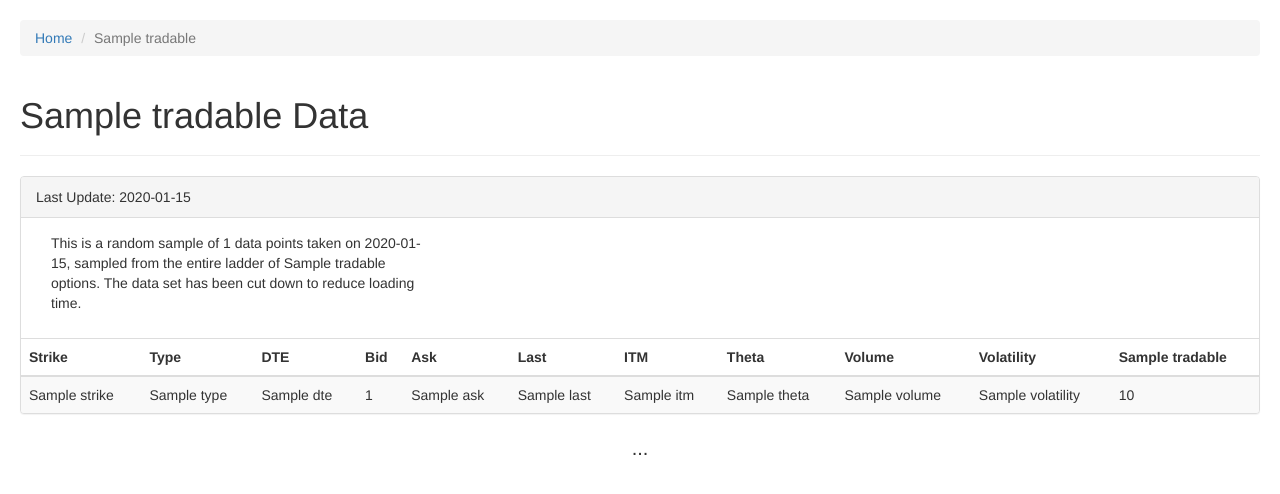
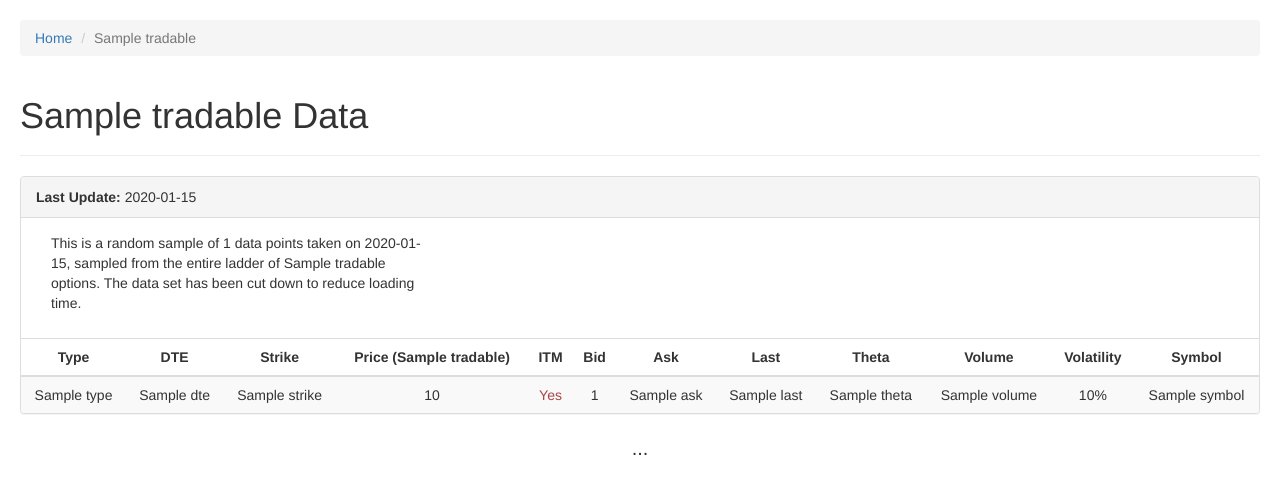
Before and after one commit to djcohen03/tdserver, a Flask app: template static/templates/tradable.html in a window 1280 px wide. Shown: the top 494 px of the page. Run offline with Flask 2, Linux system fonts and the light colour scheme; the template is opened without the code that fills it: most values are stand-ins (such as "Sample title", 1, 10 or a date in 2020); parts of the project's set-up code (start-up, migrations or seed data) failed here and were passed over; some libraries are stand-ins or nearby versions.

Commit message:
Tradable table update

```diff
--- a/app.py
+++ b/app.py
@@ -52,6 +52,6 @@ def getchain(name='SPY'):
     mostrecent -= relativedelta(hours=5)
     fetchtime = mostrecent.strftime('%B %d at %I:%M Central')
 
-    values = random.sample(values, 50)
+    values = random.sample(values, 100)
     values.sort(key=lambda item: (item.dte, item.option.type, item.option.strike))
     return values, fetchtime
--- a/static/css/main.css
+++ b/static/css/main.css
@@ -4,3 +4,20 @@ body {
 .ft-20 {
     font-size: 20px;
 }
+
+.bold {
+    font-weight: bold;
+}
+
+td.type-call {
+    font-weight: bold;
+    color: rgb(0, 94, 158);
+}
+td.type-put {
+    font-weight: bold;
+    color: rgb(210, 76, 0);
+}
+
+table.table td, table.table th {
+    text-align: center;
+}
--- a/static/templates/tradable.html
+++ b/static/templates/tradable.html
@@ -15,7 +15,7 @@
 <div class="panel panel-default">
     <!-- Default panel contents -->
     <div class="panel-heading">
-        Last Update: {{ fetchtime }}
+        <span class='bold'>Last Update:</span> {{ fetchtime }}
     </div>
     <div class="panel-body">
         <p class='col-sm-4'>
@@ -28,33 +28,35 @@
     <table class="table table-striped table-hover">
         <thead>
             <tr>
-                <th>Strike</th>
                 <th>Type</th>
                 <th>DTE</th>
+                <th>Strike</th>
+                <th>Price ({{ tradable.name }})</th>
+                <th>ITM</th>
                 <th>Bid</th>
                 <th>Ask</th>
                 <th>Last</th>
-                <th>ITM</th>
                 <th>Theta</th>
                 <th>Volume</th>
                 <th>Volatility</th>
-                <th>{{ tradable.name }}</th>
+                <th>Symbol</th>
             </tr>
         </thead>
         <tbody>
             {% for item in data %}
             <tr>
+                <td class='type-{{ item.option.type | lower }}'>{{ item.option.type }}</td>
+                <td>{{ item.dte }}</td>
                 <td>{{ item.option.strike }}</td>
-                <td>{{ item.option.type }}</td>
-                <td>{{ item.dte }}</td>
+                <td>{{ item.underlying | round(2) }}</td>
+                <td class="{% if item.itm %}text-danger{% endif %}">{% if item.itm %}Yes{% else %}No{% endif %}</td>
                 <td>{{ item.bid }}</td>
                 <td>{{ item.ask }}</td>
                 <td>{{ item.last }}</td>
-                <td>{{ item.itm }}</td>
                 <td>{{ item.theta }}</td>
                 <td>{{ item.volume }}</td>
-                <td>{{ item.volatility }}</td>
-                <td>{{ item.underlying | round(2) }}</td>
+                <td>{{ item.volatility | round(1) }}%</td>
+                <td>{{ item.option.symbol }}</td>
             </tr>
             {% endfor %}
         </tbody>
```
